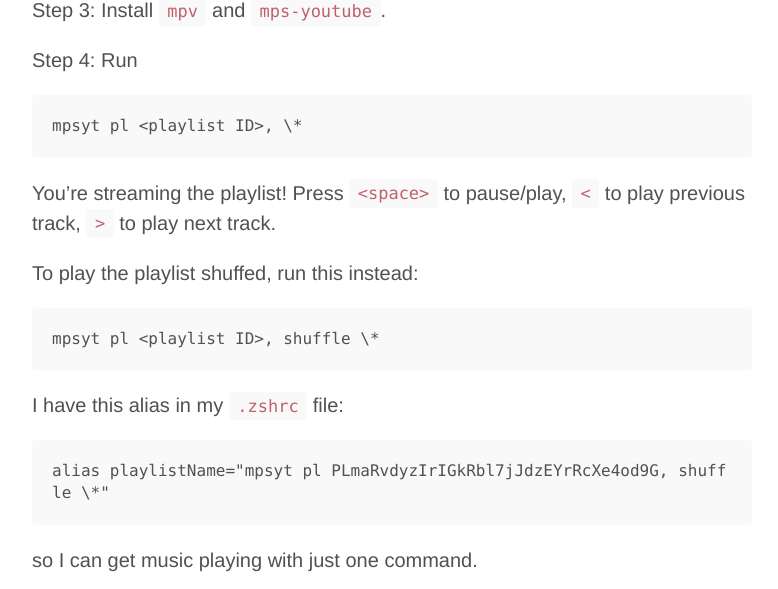
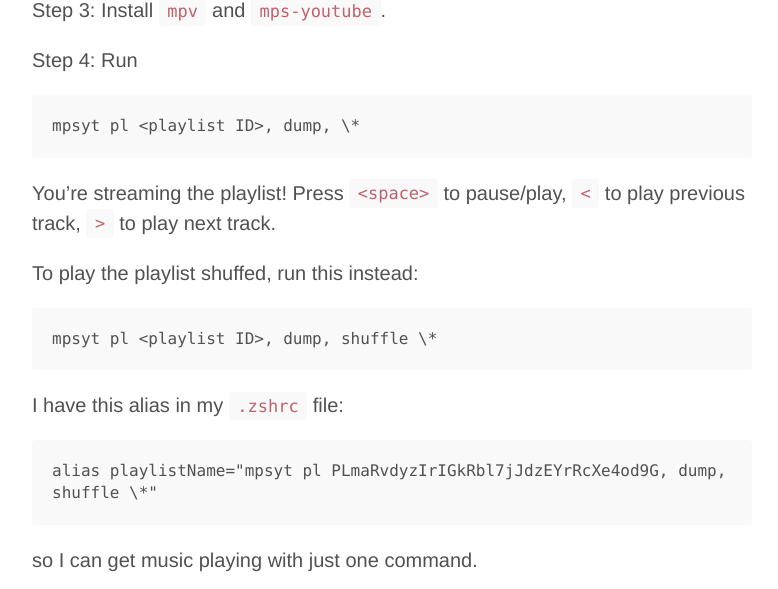
Before and after one commit to amacfie/amacfie.github.io, a Jekyll site: the page built from _posts/2015-08-28-groove.md, in a window 1280 px wide. Shown: the part 556-1145 px from the top of the page, without its empty margins (248-1026 px from the left). Built offline with Jekyll 4.4.1, drawn with Linux system fonts in a browser that asks for light colours; comment, search, counter and statistics services are not loaded.

Commit message:
Update Grooveshark post with playlist fix
https://github.com/mps-youtube/mps-youtube/issues/294

```diff
--- a/_posts/2015-08-28-groove.md
+++ b/_posts/2015-08-28-groove.md
@@ -19,7 +19,7 @@ Step 3: Install `mpv` and [`mps-youtube`](`https://github.com/mps-youtube/mps-yo
 
 Step 4: Run
 
-    mpsyt pl <playlist ID>, \*
+    mpsyt pl <playlist ID>, dump, \*
 
 You're streaming the playlist!
 Press `<space>` to pause/play, `<` to play previous track, `>` to play next
@@ -28,11 +28,11 @@ track.
 
 To play the playlist shuffed, run this instead:
 
-    mpsyt pl <playlist ID>, shuffle \*
+    mpsyt pl <playlist ID>, dump, shuffle \*
 
 I have this alias in my `.zshrc` file:
 
-    alias playlistName="mpsyt pl PLmaRvdyzIrIGkRbl7jJdzEYrRcXe4od9G, shuffle \*"
+    alias playlistName="mpsyt pl PLmaRvdyzIrIGkRbl7jJdzEYrRcXe4od9G, dump, shuffle \*"
 
 so I can get music playing with just one command.
 
```
